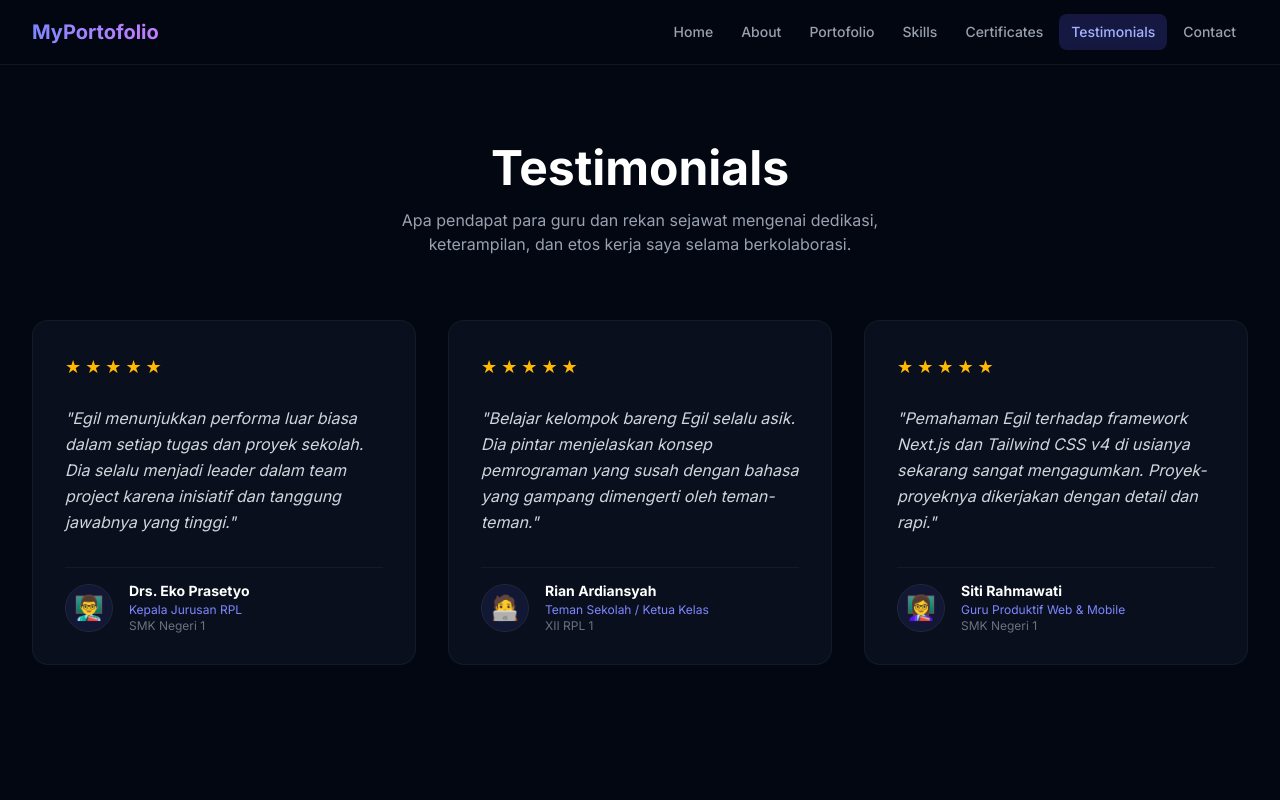
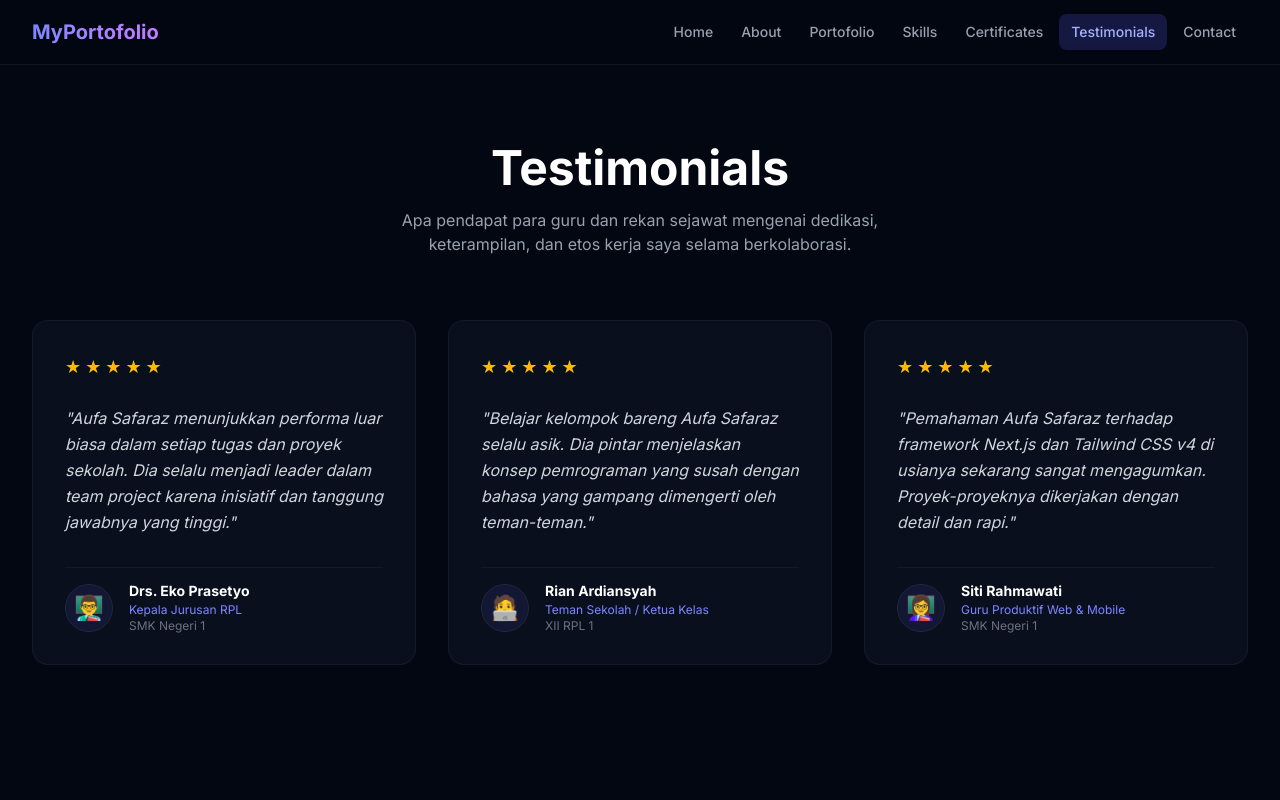
Before and after one commit to Aufa99102/Portofolio, a Next.js app in the folder frontend/: page /testimonials in a window 1280 px wide. Shown: the top 800 px of the page. Built offline with nearby package versions, Linux system fonts and the light colour scheme.

Commit message:
mengubah nama

```diff
--- a/frontend/src/data/mockData.ts
+++ b/frontend/src/data/mockData.ts
@@ -183,7 +183,7 @@ const testimonials: Testimonial[] = [
     avatar: "👨‍🏫",
     stars: 5,
     quote:
-      "Egil menunjukkan performa luar biasa dalam setiap tugas dan proyek sekolah. Dia selalu menjadi leader dalam team project karena inisiatif dan tanggung jawabnya yang tinggi.",
+      "Aufa Safaraz menunjukkan performa luar biasa dalam setiap tugas dan proyek sekolah. Dia selalu menjadi leader dalam team project karena inisiatif dan tanggung jawabnya yang tinggi.",
   },
   {
     id: 2,
@@ -193,7 +193,7 @@ const testimonials: Testimonial[] = [
     avatar: "🧑‍💻",
     stars: 5,
     quote:
-      "Belajar kelompok bareng Egil selalu asik. Dia pintar menjelaskan konsep pemrograman yang susah dengan bahasa yang gampang dimengerti oleh teman-teman.",
+      "Belajar kelompok bareng Aufa Safaraz selalu asik. Dia pintar menjelaskan konsep pemrograman yang susah dengan bahasa yang gampang dimengerti oleh teman-teman.",
   },
   {
     id: 3,
@@ -203,7 +203,7 @@ const testimonials: Testimonial[] = [
     avatar: "👩‍🏫",
     stars: 5,
     quote:
-      "Pemahaman Egil terhadap framework Next.js dan Tailwind CSS v4 di usianya sekarang sangat mengagumkan. Proyek-proyeknya dikerjakan dengan detail dan rapi.",
+      "Pemahaman Aufa Safaraz terhadap framework Next.js dan Tailwind CSS v4 di usianya sekarang sangat mengagumkan. Proyek-proyeknya dikerjakan dengan detail dan rapi.",
   },
 ];
 
```
